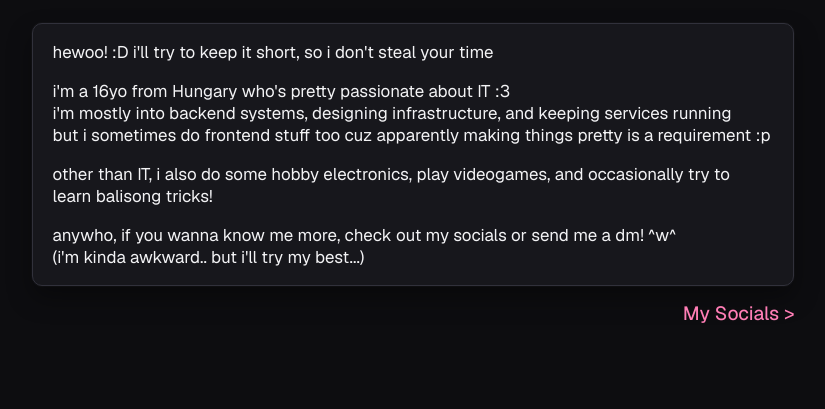
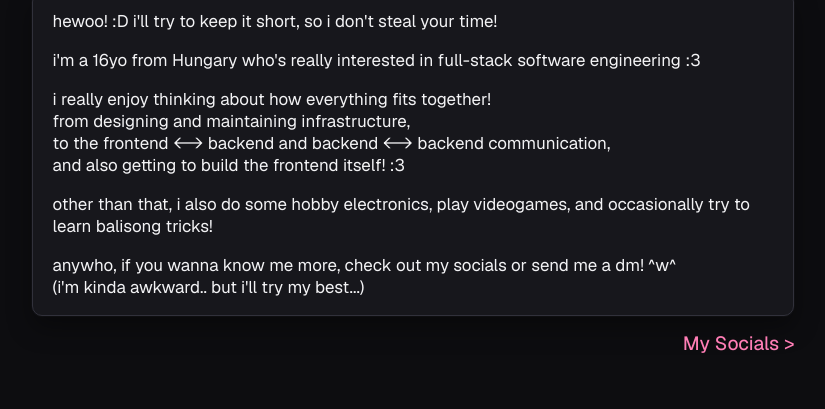
Before and after one commit to duskoboo/abtme-website, a plain HTML site: page index.html in a window 1280 px wide. Shown: the part 391-800 px from the top of the page, without its empty margins (227-1052 px from the left). Drawn offline with Linux system fonts and the light colour scheme.

Commit message:
update text

```diff
--- a/index.html
+++ b/index.html
@@ -19,15 +19,19 @@
 		</div>
 		<div class="desc">
 		    <p>
-			hewoo! :D i'll try to keep it short, so i don't steal your time
+			hewoo! :D i'll try to keep it short, so i don't steal your time!
 		    </p>
 		    <p>
-			i'm a 16yo from Hungary who's pretty passionate about IT :3<br>
-			i'm mostly into backend systems, designing infrastructure, and keeping services running<br>
-			but i sometimes do frontend stuff too cuz apparently making things pretty is a requirement :p
-			</p>
-			<p>
-			other than IT, i also do some hobby electronics, play videogames, and occasionally try to learn balisong tricks!
+			i'm a 16yo from Hungary who's really interested in full-stack software engineering :3
+		    </p>
+		    <p>
+			i really enjoy thinking about how everything fits together!<br>
+			from designing and maintaining infrastructure,<br>
+			to the frontend &lt;-&gt; backend and backend &lt;-&gt; backend communication,<br>
+			and also getting to build the frontend itself! :3
+		    </p>
+		    <p>
+			other than that, i also do some hobby electronics, play videogames, and occasionally try to learn balisong tricks!
 		    </p>
 		    <p>
 		    anywho, if you wanna know me more, check out my socials or send me a dm! ^w^<br>
```
